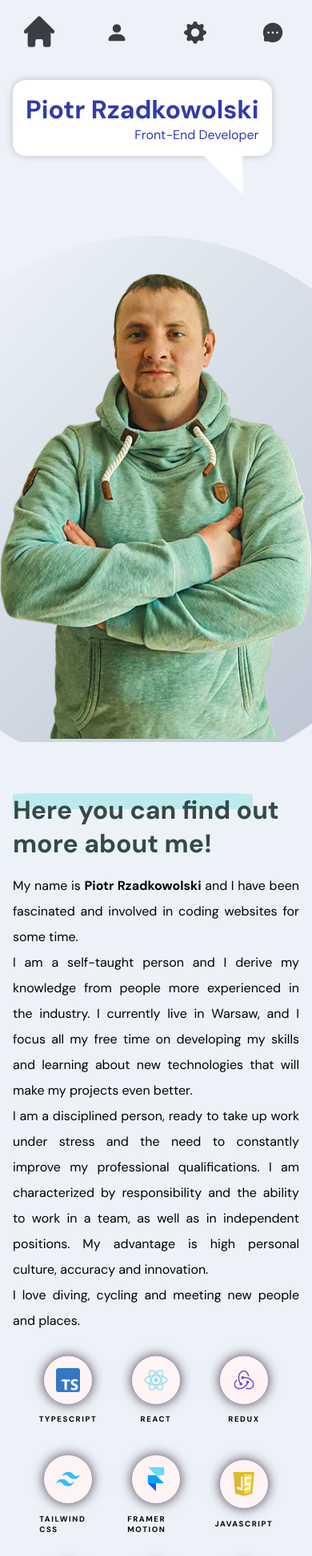
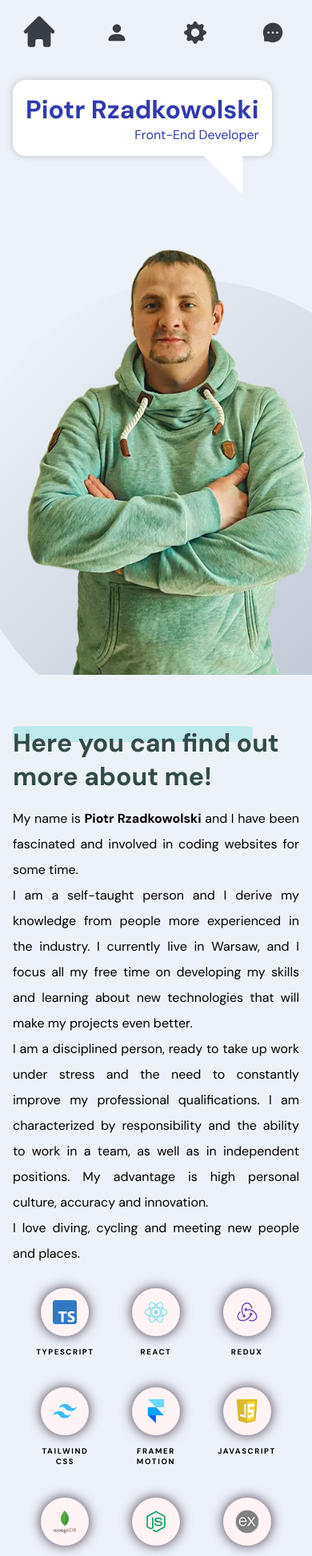
Before and after one commit to dziekiczan1/portfolio, a React (Create React App) app: page / in a window 390 px wide. Shown: the top 1946 px of the page at 80% size. Built offline with nearby package versions, Linux system fonts and the light colour scheme.

Commit message:
fix display of skills item and profile picture on mobile devices

```diff
--- a/src/components/About/About.scss
+++ b/src/components/About/About.scss
@@ -3,6 +3,9 @@
   justify-content: center;
   align-items: center;
   flex-wrap: wrap;
+  @media (max-width: 480px) {
+    align-items: flex-start;
+  }
 }
 
 .aboutme__skills-item {
@@ -13,7 +16,7 @@
   width: 15%;
   margin: 1rem;
   @media (max-width: 480px) {
-    width: 20%;
+    width: 21%;
     margin: 1.2rem;
   }
 
@@ -43,6 +46,7 @@
     font-size: 0.9rem;
     font-weight: 600;
     text-transform: uppercase;
+    text-align: center;
     letter-spacing: 0.1rem;
     @media (max-width: 480px) {
       font-size: 0.6rem;
--- a/src/components/Home/Home.scss
+++ b/src/components/Home/Home.scss
@@ -16,6 +16,7 @@
   align-items: flex-end;
   position: relative;
   @media (max-width: 480px) {
+    min-height: 90vh;
     justify-content: flex-end;
     object-fit: contain;
   }
@@ -25,7 +26,7 @@
     object-fit: contain;
     z-index: 1;
     @media (max-width: 480px) {
-      width: 100%;
+      right: 0;
     }
   }
 
@@ -41,8 +42,9 @@
       bottom: -10%;
     }
     @media (max-width: 480px) {
+      height: 75%;
       right: -35%;
-      bottom: -5%;
+      bottom: -10%;
     }
   }
 }
--- a/src/components/Projects/Projects.tsx
+++ b/src/components/Projects/Projects.tsx
@@ -13,7 +13,7 @@ const Projects = () => {
     {
       name: "eRZet company",
       src: `${images.proj14}`,
-      projecthref: "https://piotr.rzadkowolski.dev/erzet",
+      projecthref: "https://erzet.dev/",
       githubhref: "https://github.com/dziekiczan1/eRZet",
       desc: "My company's website, where you can find more information about what we do. The website is bilingual and in two color variants.",
       stack: "React, Tailwind CSS, Framer Motion",
```
